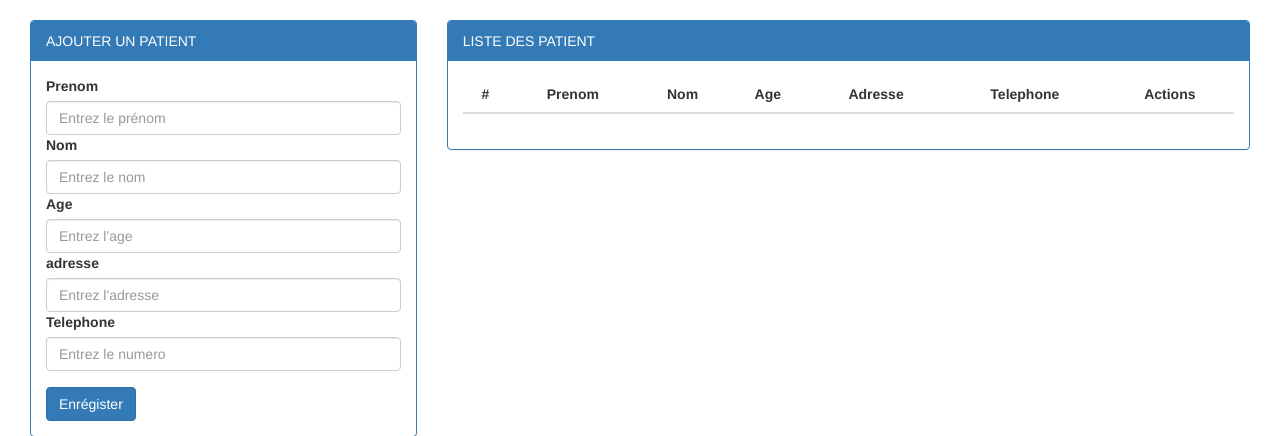
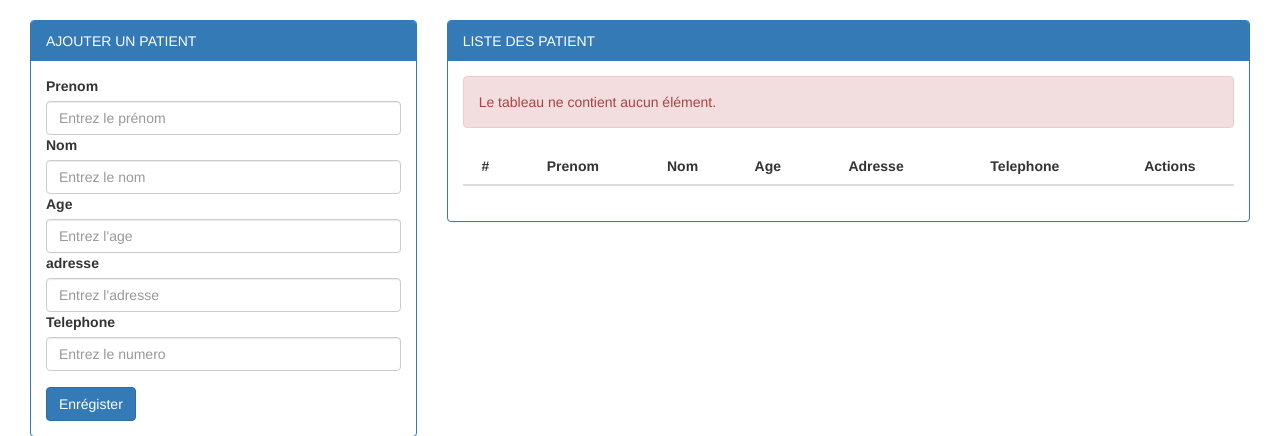
Before and after one commit to cheikh3008/hopital, a PHP site: page /pages/secretaire/profile.php?id=1 in a window 1280 px wide. Shown: the part 52-488 px from the top of the page. Run offline with PHP 8.4, Linux system fonts and the light colour scheme; the visitor is signed in with stand-in values (Sample User, id 1); data comes from the database, SQL or seed files in the repository; data that the repository does not hold is empty; some libraries are stand-ins or nearby versions.

Commit message:
verification d'une table vide

```diff
--- a/pages/secretaire/profile.php
+++ b/pages/secretaire/profile.php
@@ -126,7 +126,7 @@ session_start();
            </tr>
          </thead>
          ";
-
+          if(!empty($user)){
          foreach($user as $val){
              echo"<tbody>";
              echo "<tr>
@@ -140,10 +140,13 @@ session_start();
              <td><a class='btn btn-primary'href='editrv.php?id=".$val['id_patient']."'><em class=\"far fa-edit\"></em></a>
                  <a class='btn btn-danger' href='delrv.php?id=".$val['id_patient']."' onclick=\"return confirm('êtes vous sure de vouloir supprimer cet enrégistrement ?')\";><em class=\"fas fa-trash-alt\"></em></a>
              </td>";
-         }
+          }
+
          echo "</tbody>";
          echo "</table>";
-
+        }else{
+          echo "<p class=\"alert alert-danger \" role=\"alert\"> Le tableau ne contient aucun élément. </p>";
+        }
         ?>
       </div>
 
```
